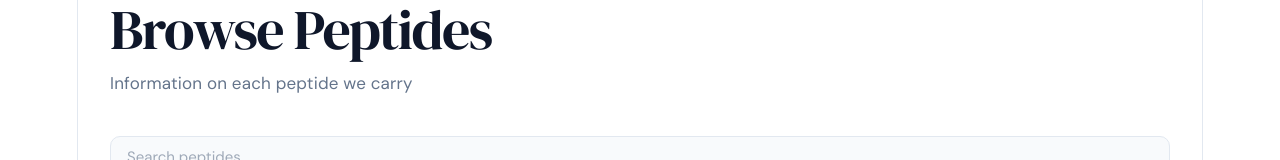
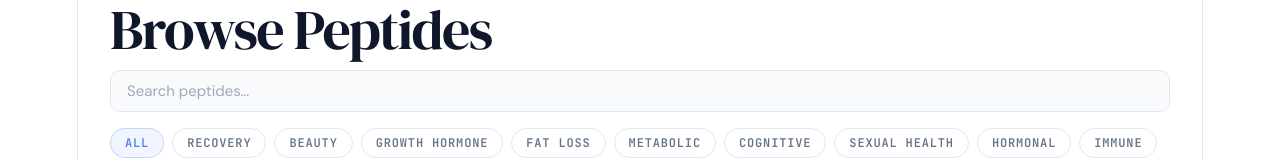
Before and after one commit to marcuspetrov1/PeptideDocs, a React (Vite) app: page /catalog in a window 1280 px wide. Shown: the part 164-324 px from the top of the page. Built offline with nearby package versions, Linux system fonts and the light colour scheme.

Commit message:
refactor: remove catalog subtitle element from Catalog page

```diff
--- a/src/pages/Catalog.jsx
+++ b/src/pages/Catalog.jsx
@@ -26,7 +26,6 @@ export default function Catalog() {
       </Helmet>
 
       <h1 className="catalog__heading">Browse Peptides</h1>
-      <p className="catalog__subtitle">Information on each peptide we carry</p>
 
       <div className="catalog__search-row">
         <input
```
